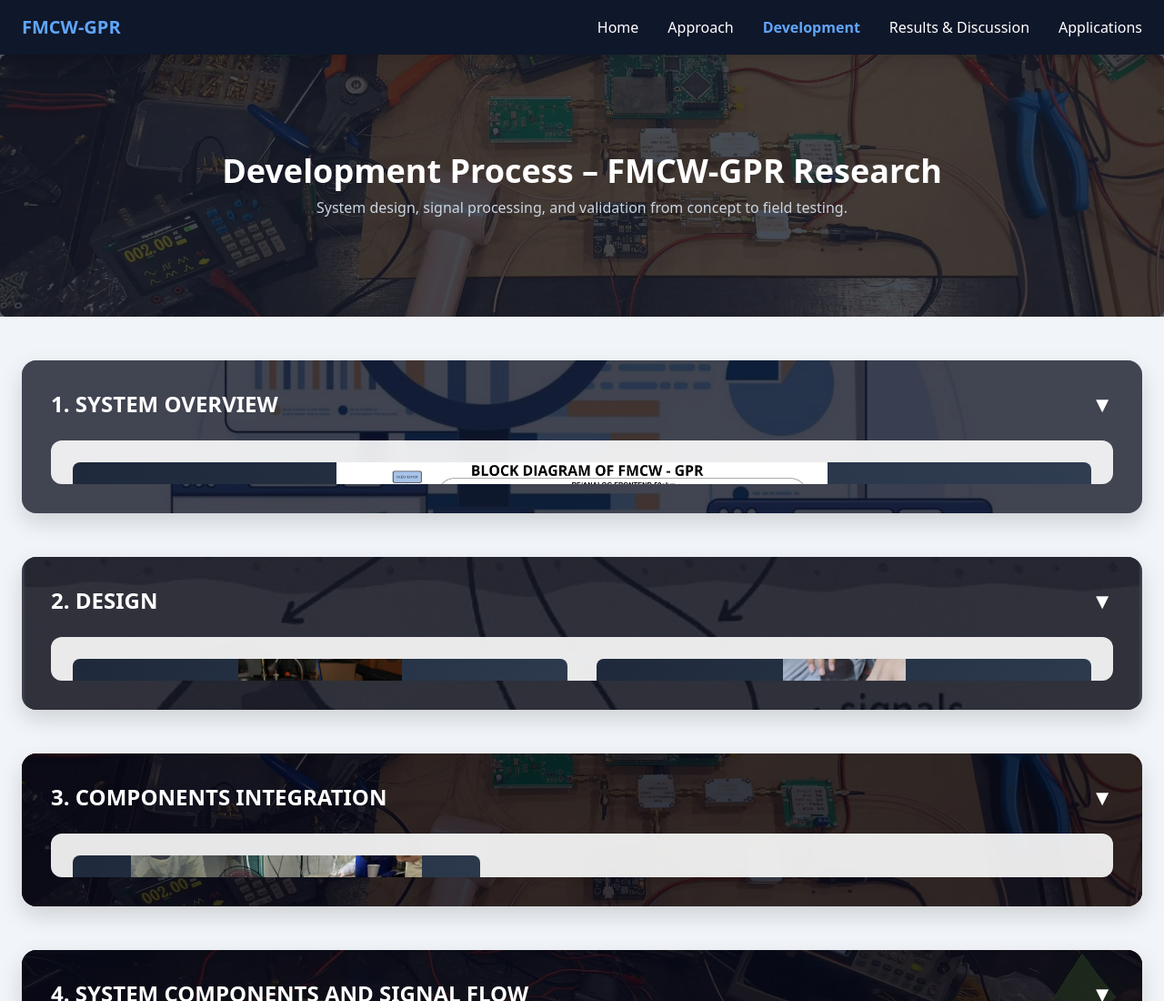
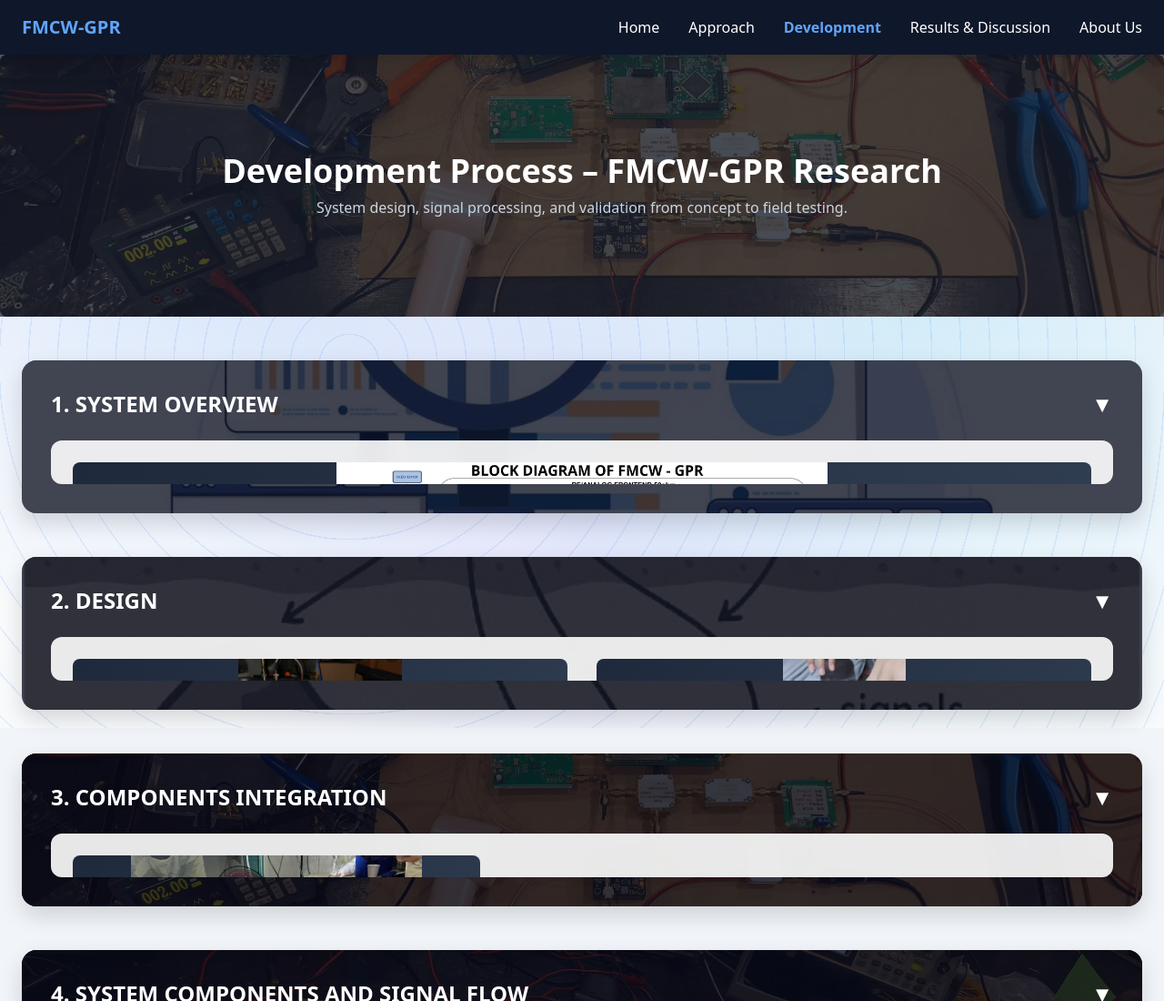
Before and after one commit to pamilab/web9, a plain HTML site: page development.html in a window 1280 px wide. Shown: the top 1100 px of the page at 91% size. Drawn offline with nearby package versions, Linux system fonts and the light colour scheme.

Commit message:
Update development.html

```diff
--- a/development.html
+++ b/development.html
@@ -6,6 +6,32 @@
 <title>Development Process - FMCW-GPR</title>
 
 <script src="https://cdn.tailwindcss.com"></script>
+<style>
+/* ================= GLOBAL RADIATED SIGNAL BACKGROUND ================= */
+body{
+  position: relative;
+  overflow-x: hidden;
+}
+
+body::before{
+  content:"";
+  position: fixed;
+  inset: 0;
+  z-index: -1;
+
+  background:
+    radial-gradient(circle at 20% 30%, rgba(59,130,246,0.18), transparent 42%),
+    radial-gradient(circle at 80% 40%, rgba(14,165,233,0.16), transparent 48%),
+    radial-gradient(circle at 50% 70%, rgba(99,102,241,0.14), transparent 52%),
+    repeating-radial-gradient(
+      circle at 30% 50%,
+      rgba(59,130,246,0.12) 0 1.5px,
+      transparent 1.5px 32px
+    );
+
+  background-color:#f8fafc;
+}
+</style>
 
 <style>
 /* STEP BACKGROUND */
@@ -48,7 +74,7 @@ img{background:linear-gradient(135deg,#1e293b,#334155);border-radius:0.5rem}
       <a href="problem-approach.html">Approach</a>
       <a href="development.html" class="text-blue-400 font-semibold">Development</a>
       <a href="results.html">Results & Discussion</a>
-      <a href="applications.html">Applications</a>
+      <a href="applications.html">About Us</a>
     </div>
   </div>
 </nav>
```
